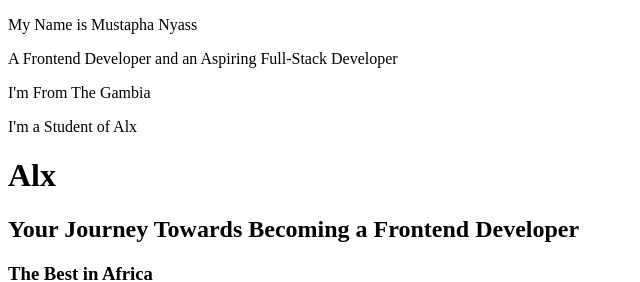
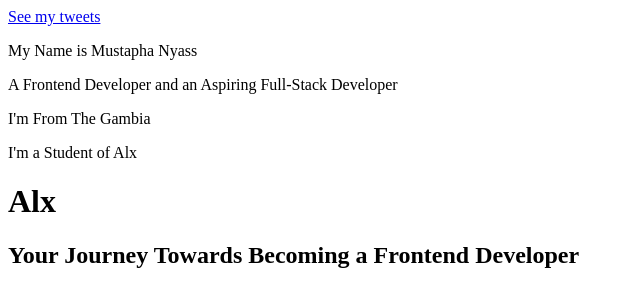
Before and after one commit to Mustaphanyass2025/My_First_Portfolio, a plain HTML site: page html_basic/index.html in a window 1280 px wide. Shown: the top 282 px of the page, without its empty margins (0-640 px from the left). Drawn offline with Linux system fonts and the light colour scheme.

```diff
--- a/html_basic/index.html
+++ b/html_basic/index.html
@@ -8,6 +8,7 @@
 </head>
 
 <body>
+    <a href="tweets.html">See my tweets</a>
     <p>My Name is Mustapha Nyass</p>
     <p>A Frontend Developer and an Aspiring Full-Stack Developer</p>
     <p>I'm From The Gambia</p>
```
